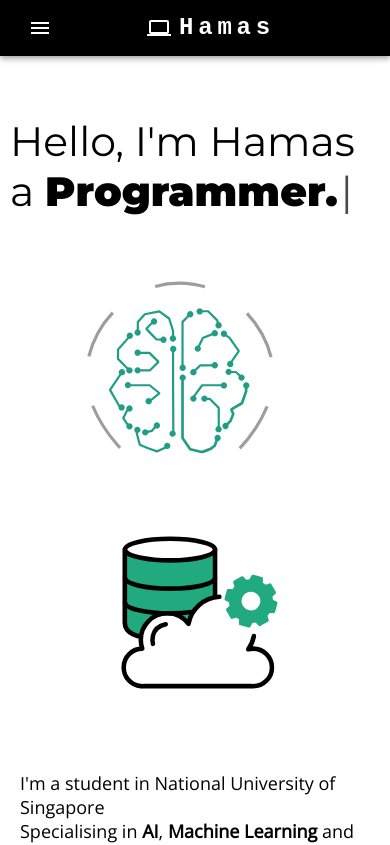
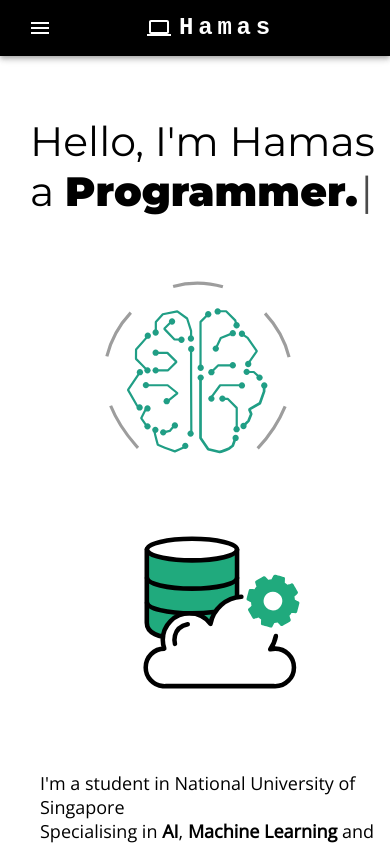
Before and after one commit to Bahamas20/Portfolio, a React (Create React App) app: page / in a window 390 px wide. Shown: the top 845 px of the page. Built offline with nearby package versions, Linux system fonts and the light colour scheme.

Commit message:
changed intros

```diff
--- a/src/pages/intro.scss
+++ b/src/pages/intro.scss
@@ -55,8 +55,7 @@
 @media (max-width: 480px ) {
   .intro-container {
     width: 400px;
-    padding-left: 10px;
-    padding-left: 10px;
+    padding-left: 30px;
   }
   .white-block {
     height: 10px;
@@ -71,7 +70,7 @@
 
     .text2 {
 
-      padding-left: 20px;
+      padding-left: 40px;
       padding-top: 40px;
 
       h2 {
@@ -90,14 +89,14 @@
   .ai-container {
     height: 200px;
     width: 200px;
-    padding-left: 80px;
+    padding-left: 25%;
     padding-top: 40px;
   }
 
   .db-container {
     height: 200px;
     width: 200px;
-    padding-left: 95px;
+    padding-left: 30%;
     padding-top: 60px;
   }
 
```
